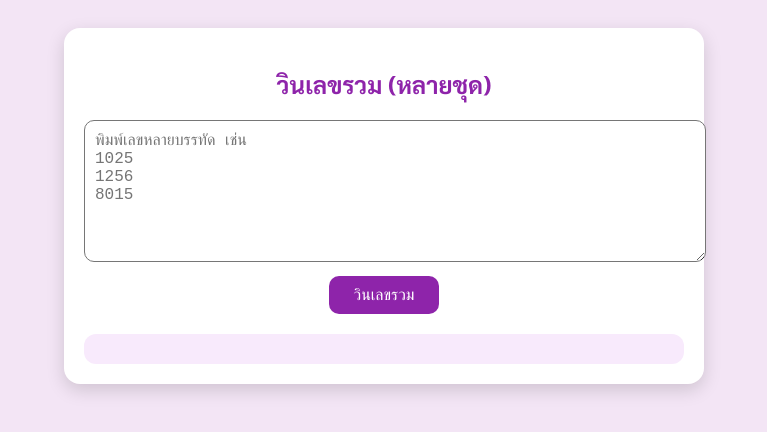
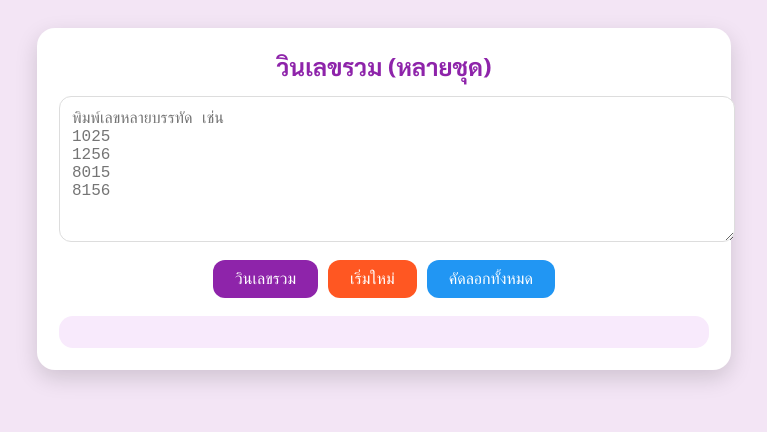
Before and after one commit to Adachang14/catoonhen45698, a plain HTML site: page index.html in a window 1280 px wide. Shown: the whole page, without its empty margins (256-1023 px from the left). Drawn offline with Linux system fonts and the light colour scheme.

Commit message:
Update index.html

```diff
--- a/index.html
+++ b/index.html
@@ -15,79 +15,155 @@
     text-align:center;
   }
   .box{
-    max-width:600px;
+    max-width:650px;
     margin:auto;
     background:#fff;
-    padding:20px;
-    border-radius:16px;
-    box-shadow:0 6px 18px rgba(0,0,0,.15);
+    padding:22px;
+    border-radius:18px;
+    box-shadow:0 8px 22px rgba(0,0,0,.15);
   }
-  h2{ color:#8e24aa; }
+  h2{ color:#8e24aa; margin:0 0 14px; }
+
   textarea{
     width:100%;
     height:120px;
     font-size:16px;
-    padding:10px;
-    border-radius:10px;
+    padding:12px;
+    border-radius:12px;
+    border:1px solid #ddd;
+    outline:none;
+    resize: vertical;
   }
+
+  .btn-row{
+    margin-top:14px;
+    display:flex;
+    gap:10px;
+    justify-content:center;
+    flex-wrap:wrap;
+  }
+
   button{
-    margin-top:10px;
-    padding:10px 24px;
+    padding:10px 22px;
     font-size:16px;
     border:none;
-    border-radius:10px;
-    background:#8e24aa;
+    border-radius:12px;
+    cursor:pointer;
     color:#fff;
-    cursor:pointer;
   }
+  .btn-run{ background:#8e24aa; }
+  .btn-clear{ background:#ff5722; }
+  .btn-copy{ background:#2196f3; }
+
   .result{
-    margin-top:20px;
+    margin-top:18px;
     text-align:left;
     background:#f8eafc;
-    padding:15px;
-    border-radius:12px;
+    padding:16px;
+    border-radius:14px;
     white-space:pre-wrap;
+    word-break:break-word;
+    line-height:1.45;
+  }
+
+  .copied-msg{
+    display:none;
+    margin-top:10px;
+    color:green;
+    font-weight:800;
   }
 </style>
 </head>
 
 <body>
-
 <div class="box">
   <h2>วินเลขรวม (หลายชุด)</h2>
 
-  <textarea id="input" placeholder="พิมพ์เลขหลายบรรทัด เช่น&#10;1025&#10;1256&#10;8015"></textarea>
+  <textarea id="input" placeholder="พิมพ์เลขหลายบรรทัด เช่น&#10;1025&#10;1256&#10;8015&#10;8156"></textarea>
 
-  <button onclick="run()">วินเลขรวม</button>
+  <div class="btn-row">
+    <button class="btn-run" onclick="run()">วินเลขรวม</button>
+    <button class="btn-clear" onclick="resetAll()">เริ่มใหม่</button>
+    <button class="btn-copy" onclick="copyAll()">คัดลอกทั้งหมด</button>
+  </div>
 
+  <div id="copied" class="copied-msg">คัดลอกแล้ว!</div>
   <div id="output" class="result"></div>
 </div>
 
 <script>
-function run(){
-  const raw = document.getElementById("input").value.trim();
-  const lines = raw.split(/\n+/);
-  let out = "";
+  function toThaiNumber(n){
+    const th = ['๐','๑','๒','๓','๔','๕','๖','๗','๘','๙'];
+    return n.toString().split('').map(d => th[+d] ?? d).join('');
+  }
 
-  lines.forEach((line, idx) => {
-    const num = line.replace(/\D/g,'');
-    if(num.length < 2) return;
-
-    let set = new Set();
-
+  function buildPairs(num){
+    // จับคู่เลข 2 ตัวแบบ "เรียงตามลำดับอินพุต" (i < j) และไม่เอาซ้ำ
+    const set = new Set();
     for(let i=0;i<num.length;i++){
       for(let j=i+1;j<num.length;j++){
-        set.add(num[i]+num[j]);
+        set.add(num[i] + num[j]);
       }
     }
+    return Array.from(set);
+  }
 
-    out += `[${idx+1}] ${num}\n`;
-    out += Array.from(set).join(" ") + "\n\n";
+  function run(){
+    const raw = document.getElementById("input").value.trim();
+    const lines = raw.split(/\n+/).map(x => x.trim()).filter(Boolean);
+
+    let out = "";
+    let any = false;
+
+    lines.forEach((line, idx) => {
+      const num = line.replace(/\D/g,''); // เอาเฉพาะตัวเลข
+      if(num.length < 2) return;
+
+      any = true;
+      const pairs = buildPairs(num);
+
+      out += `[${toThaiNumber(idx+1)}] ชุด${num}\n`;
+      out += pairs.join(" ") + "\n\n";
+    });
+
+    document.getElementById("output").textContent = any ? out.trim() : "กรุณาพิมพ์เลขอย่างน้อย 2 ตัวต่อบรรทัด";
+    document.getElementById("copied").style.display = "none";
+  }
+
+  function resetAll(){
+    document.getElementById("input").value = "";
+    document.getElementById("output").textContent = "";
+    document.getElementById("copied").style.display = "none";
+    setTimeout(() => focusInput(), 0);
+  }
+
+  function copyAll(){
+    const text = document.getElementById("output").textContent.trim();
+    if(!text) return;
+
+    navigator.clipboard.writeText(text).then(() => {
+      const msg = document.getElementById("copied");
+      msg.style.display = "block";
+      setTimeout(() => msg.style.display = "none", 1500);
+    });
+  }
+
+  // Enter = วินเลขรวม (ถ้าไม่ได้กด Shift)
+  document.getElementById("input").addEventListener("keydown", function(e){
+    if(e.key === "Enter" && !e.shiftKey){
+      e.preventDefault();
+      run();
+    }
   });
 
-  document.getElementById("output").textContent = out.trim();
-}
+  // โฟกัสอัตโนมัติ
+  function focusInput(){
+    const el = document.getElementById("input");
+    if(!el) return;
+    el.focus({preventScroll:true});
+  }
+  window.addEventListener("load", focusInput);
+  window.addEventListener("pageshow", focusInput);
 </script>
-
 </body>
 </html>
```
